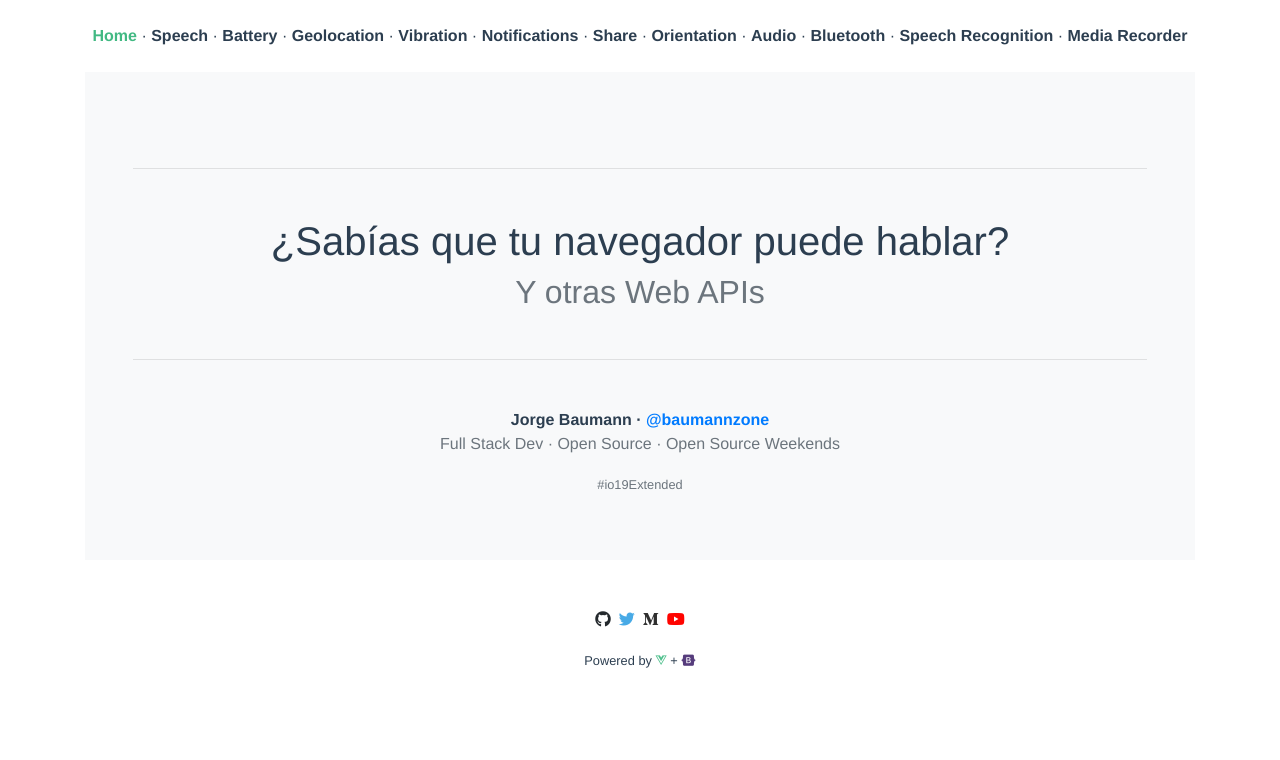
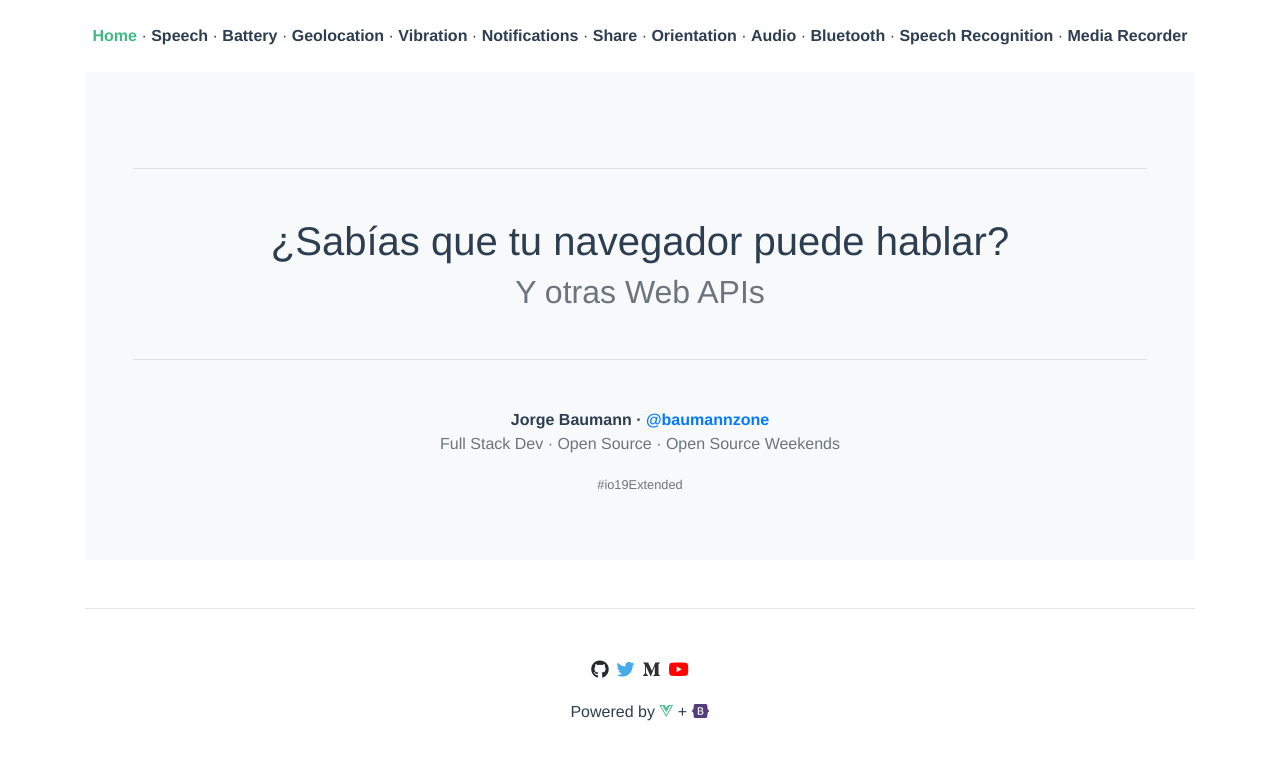
Before and after one commit to baumannzone/browser-apis, a Vue app: page / in a window 1280 px wide. Shown: the top 760 px of the page. Built offline with nearby package versions, Linux system fonts and the light colour scheme; what vue-highlight.js would draw is missing.

Commit message:
Update footer

```diff
--- a/src/components/FooterBase.vue
+++ b/src/components/FooterBase.vue
@@ -1,5 +1,6 @@
 <template>
   <footer class="my-5">
+    <hr class="mb-5">
     <div class="text-center">
       <ul class="list-inline">
         <li class="list-inline-item">
@@ -23,7 +24,8 @@
           </a>
         </li>
       </ul>
-      <small>Powered by
+
+      <span>Powered by
         <a href="https://vuejs.org/">
           <i class="vue-ico fab fa-vuejs"></i>
         </a>
@@ -31,7 +33,7 @@
         <a href="https://bootstrap-vue.js.org/">
           <i class="bootstrap-ico fab fa-bootstrap"></i>
         </a>
-      </small>
+      </span>
     </div>
   </footer>
 </template>
@@ -43,8 +45,9 @@ export default {
 </script>
 
 <style lang="stylus">
-
   footer
+    ul li a
+      font-size 18px
     .github-ico
       color #24292d
     .youtube-ico
```
